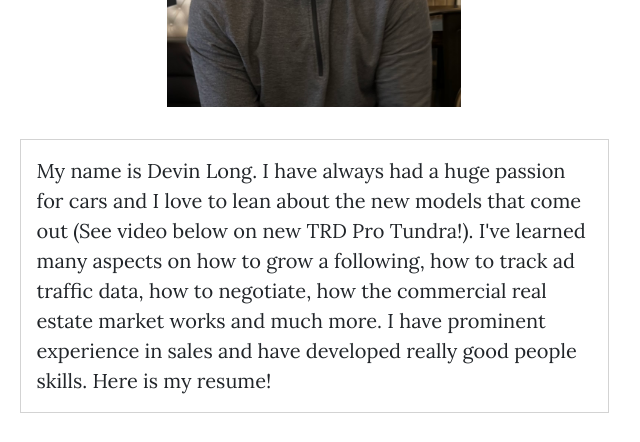
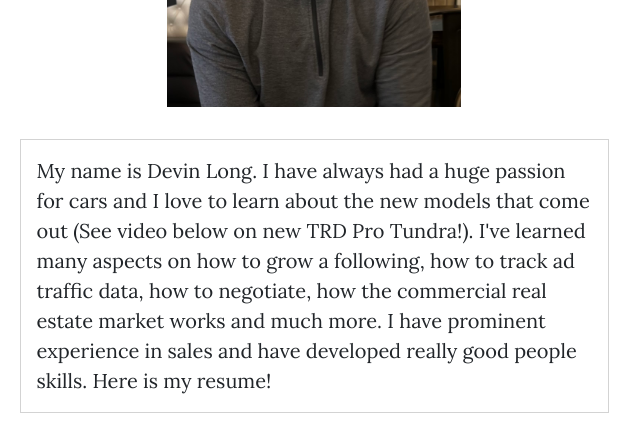
Before and after one commit to 18longd/IS201Final, a plain HTML site: page html/aboutme.html in a window 1280 px wide. Shown: the part 880-1322 px from the top of the page, 326-966 px from the left. Drawn offline with nearby package versions, Linux system fonts and the light colour scheme; grey boxes are pictures that could not be loaded; files whose address does not match are found by name.

Commit message:
Add files via upload

```diff
--- a/html/aboutme.html
+++ b/html/aboutme.html
@@ -64,7 +64,7 @@
             <div class="container px-4 px-lg-5">
                 <div class="row gx-4 gx-lg-5 justify-content-center">
                     <div class="col-md-10 col-lg-8 col-xl-7">
-                        <p class="box1">My name is Devin Long. I have always had a huge passion for cars and I love to lean about the new models that come out (See video below on new TRD Pro Tundra!). I've learned many aspects on how to grow a following, how to track ad traffic data, how to negotiate, how the commercial real estate market works and much more. I have prominent experience in sales and have developed really good people skills. Here is my resume!</p>
+                        <p class="box1">My name is Devin Long. I have always had a huge passion for cars and I love to learn about the new models that come out (See video below on new TRD Pro Tundra!). I've learned many aspects on how to grow a following, how to track ad traffic data, how to negotiate, how the commercial real estate market works and much more. I have prominent experience in sales and have developed really good people skills. Here is my resume!</p>
                         <iframe class="video" height="315"  src="https://www.youtube.com/embed/a0u0E0veF-8"></iframe>
                         <ol>
                             <li>
```
